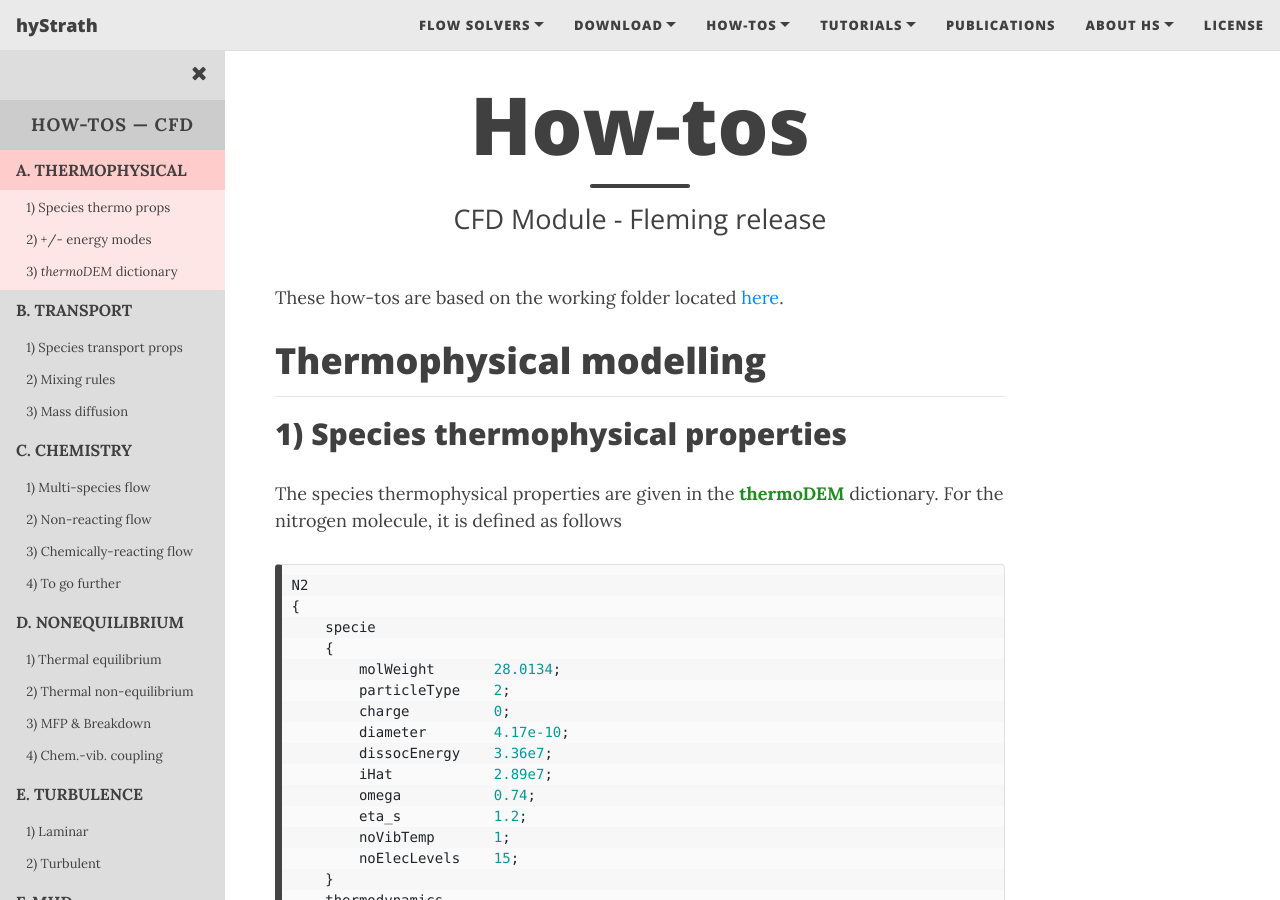
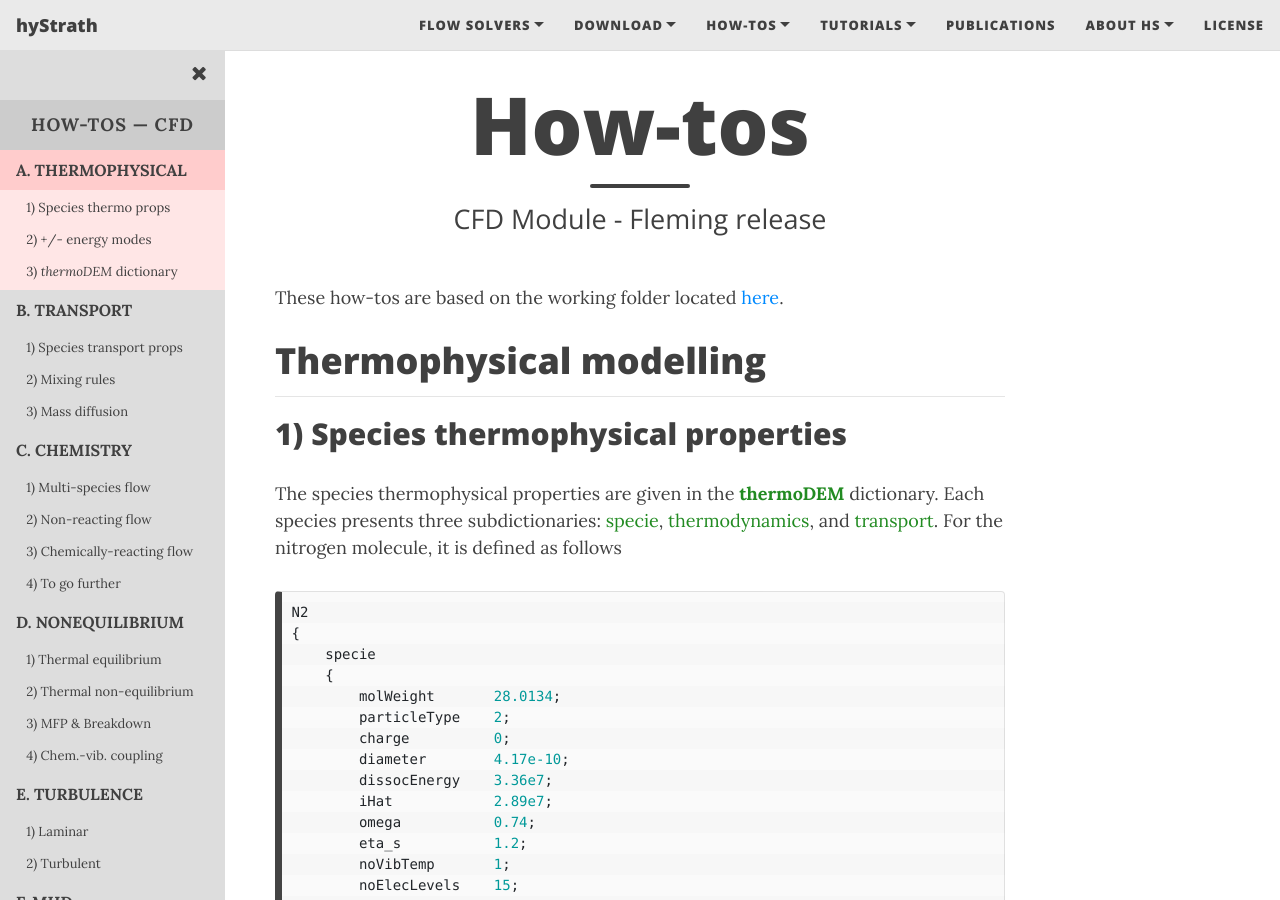
Before and after one commit to hystrath/hystrath.github.io, a Jekyll site: the page built from how-tos-cfd-fleming/how-tos-cfd-fleming-thermophysical.md, in a window 1280 px wide and 900 px high. Built offline with Jekyll 4.4.1, drawn with Linux system fonts in a browser that asks for light colours; nearby versions of some CDN libraries; formulas are drawn with MathJax 3; some of the changed text lies outside the part shown.

Commit message:
Editing pages

````diff
--- a/how-tos-cfd-fleming/how-tos-cfd-fleming-thermophysical.md
+++ b/how-tos-cfd-fleming/how-tos-cfd-fleming-thermophysical.md
@@ -87,7 +87,8 @@ These how-tos are based on the working folder located [here](https://github.com/
 ---
 ## 1) Species thermophysical properties
 
-The species thermophysical properties are given in the <dict>thermoDEM</dict> dictionary. For the nitrogen molecule, it is defined as follows
+The species thermophysical properties are given in the <dict>thermoDEM</dict> dictionary. Each species presents three subdictionaries: <subdict>specie</subdict>, <subdict>thermodynamics</subdict>, and <subdict>transport</subdict>.
+For the nitrogen molecule, it is defined as follows
 
 ```c++
 N2
````
Also changed, not shown: other parts of how-tos-cfd-fleming/how-tos-cfd-fleming-thermophysical.md (+2 -2 lines).
